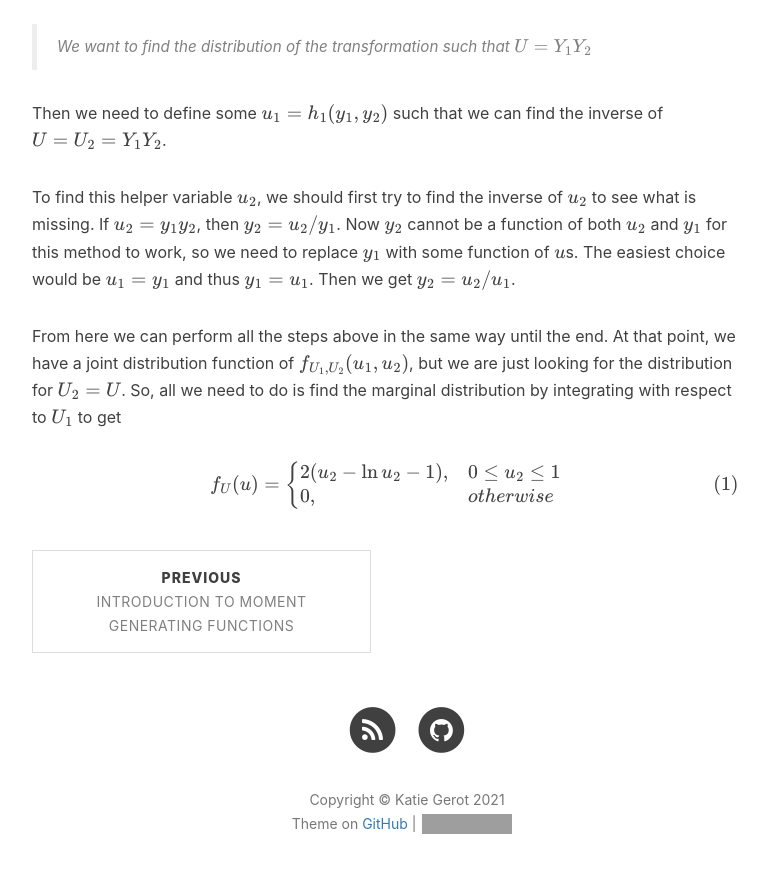
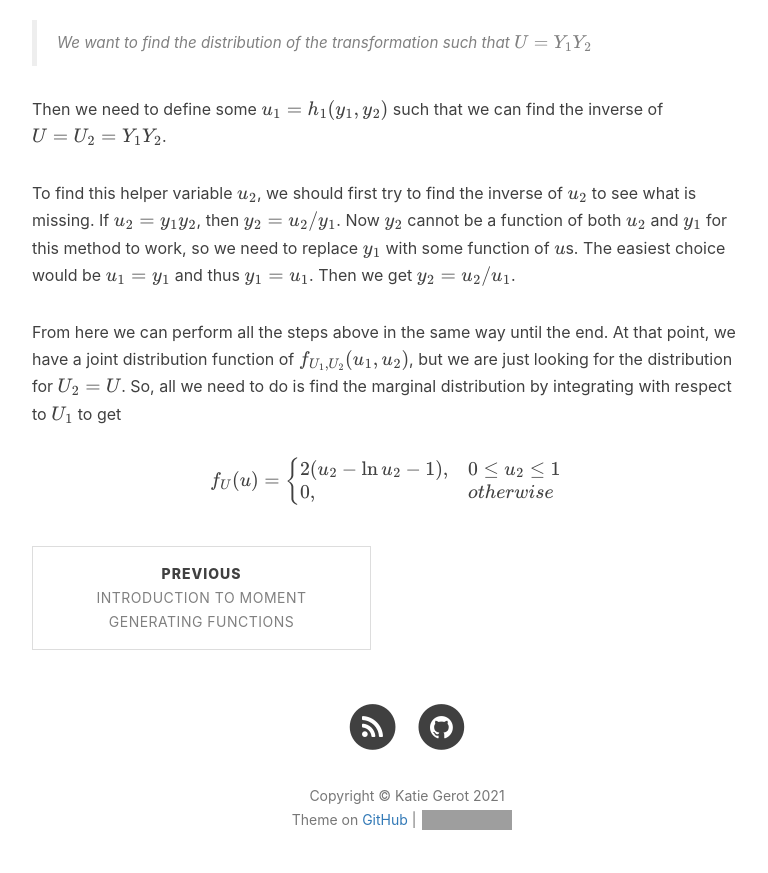
Before and after one commit to kgerot/kgerot.github.io, a Jekyll site: the page built from _posts/2021-12-06-Bivariate-Transformations.md, in a window 1280 px wide and 900 px high, scrolled down 2966 px. Shown: the top 873 px of the window, without its empty margins (233-1001 px from the left). Built offline with Jekyll 4.4.1, drawn with Linux system fonts in a browser that asks for light colours; nearby versions of some CDN libraries; formulas are drawn with MathJax 3; comment, search, counter and statistics services are not loaded; some of the changed text lies outside the part shown; grey boxes are pictures that could not be loaded.

Commit message:
minor aesthetic changes

```diff
--- a/_posts/2021-12-06-Bivariate-Transformations.md
+++ b/_posts/2021-12-06-Bivariate-Transformations.md
@@ -47,11 +47,11 @@
 
 Given $u_1 = h_1(y_1, y_2)$ and $u_2 = h_2(y_1,y_2)$, we need to find the inverse of these functions such that
 
-\\(
+$$
 \begin{align*}
     y_1 &= h_1^{-1}(u_1, u_2) & y_2 &= h_2^{-1}(u_1,u_2)
 \end{align*}
-\\)
+$$
 
 For our example, we would first find the inverse of $u_1$ which is pretty easy.
 
@@ -136,8 +136,10 @@
 From here we can perform all the steps above in the same way until the end. At that point, we have a joint distribution function of $f_{U_1,U_2}(u_1,u_2)$, but we are just looking for the distribution for $U_2 = U$. So, all we need to do is find the marginal distribution by integrating with respect to $U_1$ to get
 
 $$
+\begin{equation*}
     f_{U}(u) = \begin{cases}
         2(u_2-\ln u_2 - 1), & 0 \le u_2 \le 1\\
         0, & \textit{otherwise}
     \end{cases}
+\end{equation*}
 $$
```
